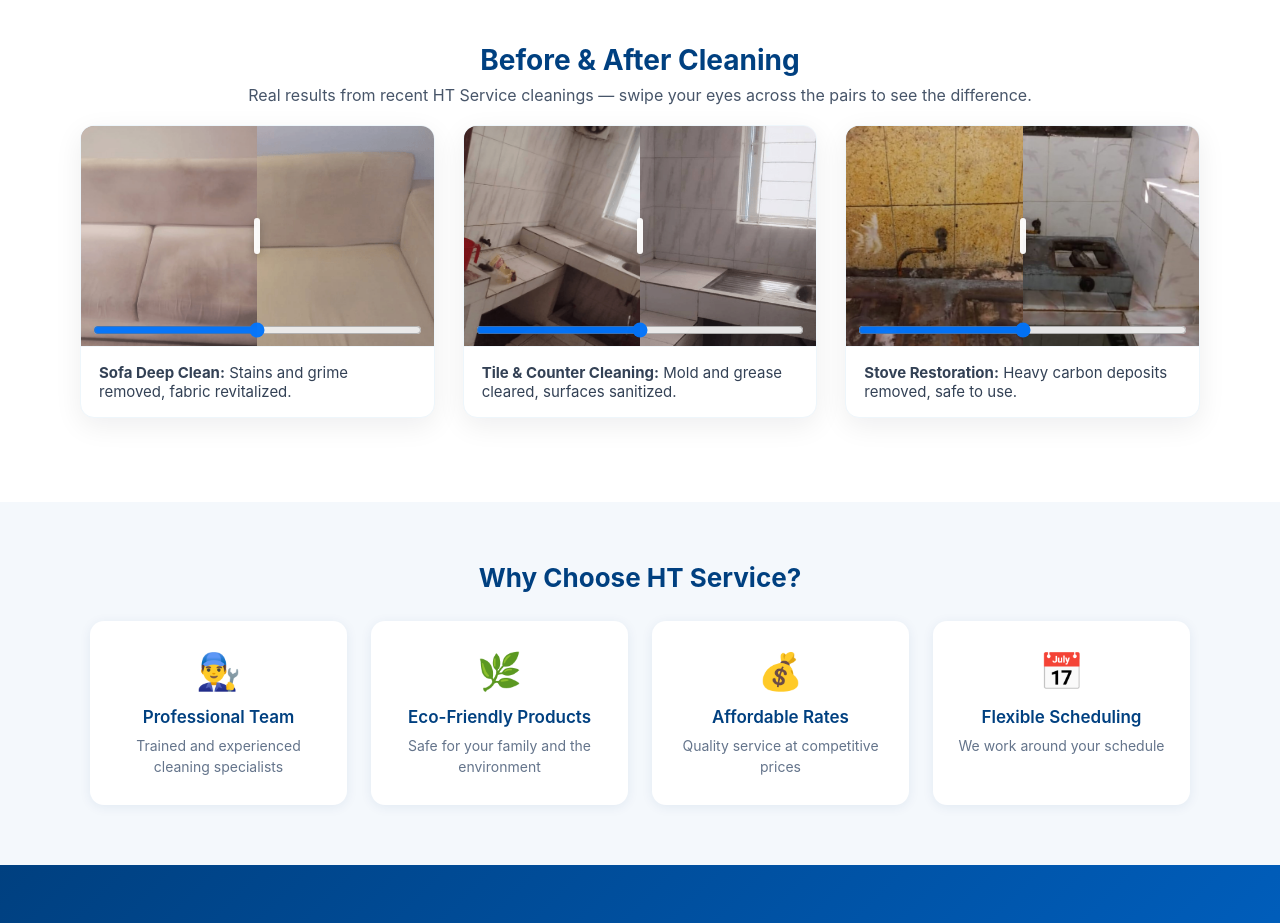
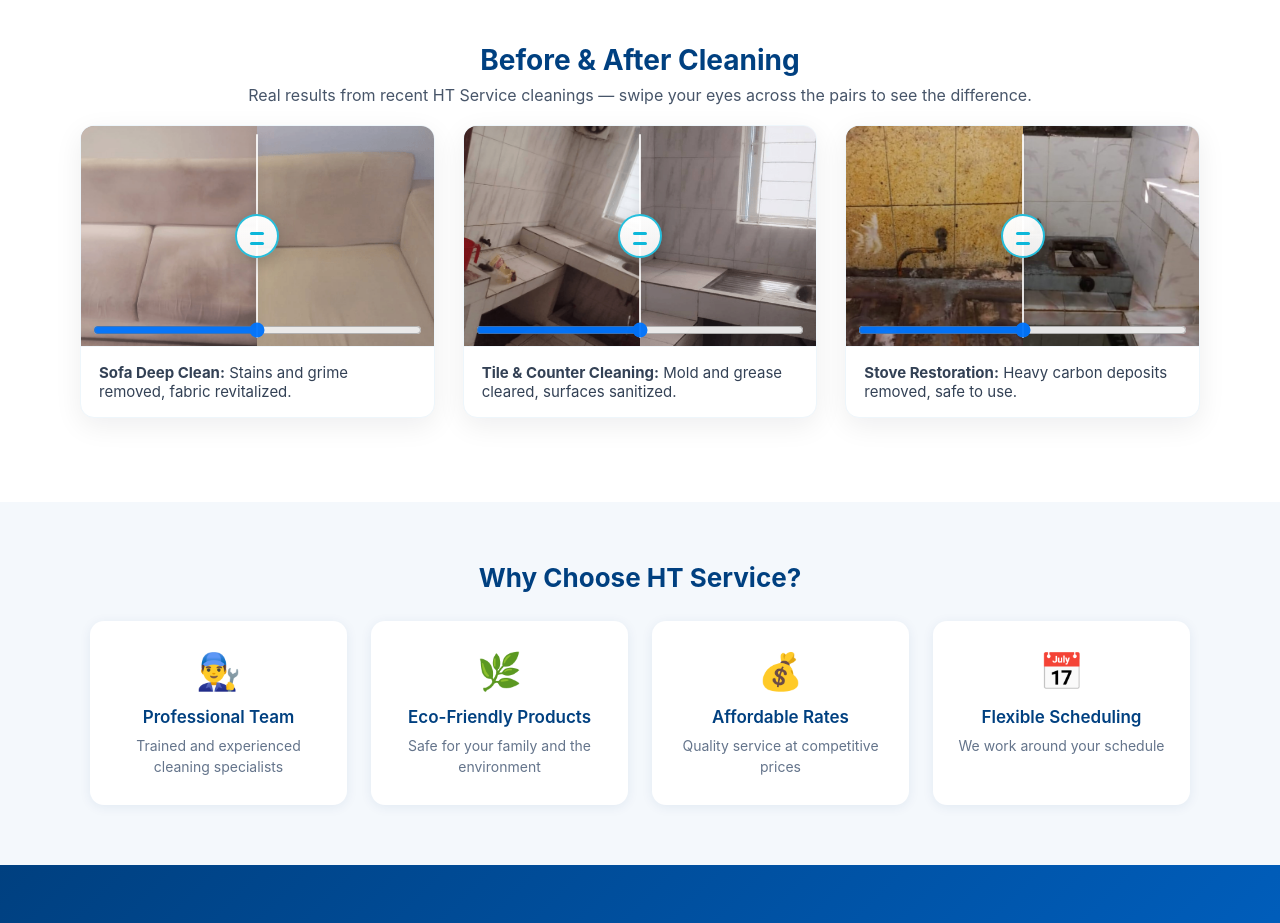
Before and after one commit to RetroRabiul/HTService, a Next.js app: page / in a window 1280 px wide. Shown: the part 1360-2283 px from the top of the page. Built offline with nearby package versions, Linux system fonts and the light colour scheme.

Commit message:
Improve BeforeAfter handle visuals: vertical line and knob

```diff
--- a/styles/News.module.css
+++ b/styles/News.module.css
@@ -207,13 +207,66 @@
   cursor: ew-resize;
 }
 
+.baHandle {
+  position: absolute;
+  top: 0;
+  transform: translateX(-50%);
+  height: 100%;
+  width: 44px; /* larger hit area */
+  display: flex;
+  align-items: center;
+  justify-content: center;
+  z-index: 20;
+  cursor: ew-resize;
+}
+
+.baHandle::before {
+  content: '';
+  position: absolute;
+  left: 50%;
+  top: 8px;
+  transform: translateX(-50%);
+  width: 2px;
+  height: calc(100% - 16px);
+  background: rgba(255,255,255,0.85);
+  box-shadow: 0 2px 8px rgba(0,0,0,0.18);
+  border-radius: 1px;
+}
+
 .baHandleDot {
-  width: 6px;
-  height: 36px;
-  background: rgba(255,255,255,0.95);
-  border-radius: 6px;
-  box-shadow: 0 2px 8px rgba(0,0,0,0.25);
+  width: 44px;
+  height: 44px;
+  border-radius: 50%;
+  background: linear-gradient(180deg, rgba(255,255,255,0.98) 0%, rgba(255,255,255,0.9) 100%);
+  border: 2px solid rgba(0,180,216,0.85);
+  display: flex;
+  align-items: center;
+  justify-content: center;
+  position: relative;
+  box-shadow: 0 6px 20px rgba(0,0,0,0.22);
+  transition: transform 0.12s, box-shadow 0.12s;
 }
+
+.baHandle:hover .baHandleDot,
+.baHandle:active .baHandleDot {
+  transform: scale(1.06);
+  box-shadow: 0 10px 30px rgba(0,0,0,0.28);
+}
+
+/* small horizontal bars inside the knob to indicate draggable */
+.baHandleDot::before,
+.baHandleDot::after {
+  content: '';
+  position: absolute;
+  left: 50%;
+  transform: translateX(-50%);
+  width: 14px;
+  height: 2.5px;
+  background: rgba(0,180,216,0.95);
+  border-radius: 2px;
+}
+.baHandleDot::before { top: 16px; }
+.baHandleDot::after { top: 26px; }
 
 .baRange {
   position: absolute;
```
